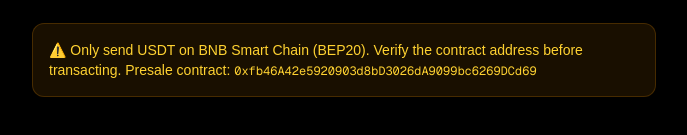
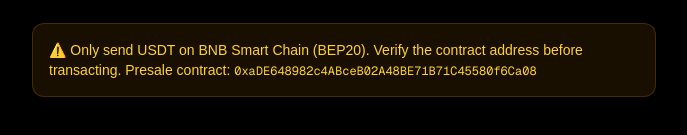
Before and after one commit to PisonAlpha/uhrate, a Next.js app: page /presale in a window 1280 px wide. Shown: the part 1268-1403 px from the top of the page, without its empty margins (296-983 px from the left). Built offline with nearby package versions, Linux system fonts and the light colour scheme; no server answers.

Commit message:
Update presale contract to V2 - correct 18 decimals for BSC USDT, new contract 0xaDE648982c4ABceB02A48BE71B71C45580f6Ca08

```diff
--- a/app/presale/page.tsx
+++ b/app/presale/page.tsx
@@ -3,7 +3,7 @@
 import { useState, useEffect } from 'react';
 import { supabaseAdmin } from '@/lib/supabase';
 
-const PRESALE_CONTRACT = '0xfb46A42e5920903d8bD3026dA9099bc6269DCd69';
+const PRESALE_CONTRACT = '0xaDE648982c4ABceB02A48BE71B71C45580f6Ca08';
 const UHR_CONTRACT = '0xFD8723F83F5A441EdB231F2ef1f89113B481E447';
 const USDT_BEP20 = '0x55d398326f99059fF775485246999027B3197955';
 const PRESALE_PRICE = 0.01;
@@ -133,7 +133,7 @@
         signer
       );
 
-      const usdtAmountWei = ethers.parseUnits(amount.toString(), 6);
+      const usdtAmountWei = ethers.parseUnits(amount.toString(), 18);
       const approveTx = await usdtContract.approve(PRESALE_CONTRACT, usdtAmountWei);
       await approveTx.wait();
 
@@ -174,7 +174,7 @@
         signer
       );
 
-      const usdtAmountWei = ethers.parseUnits(amount.toString(), 6);
+      const usdtAmountWei = ethers.parseUnits(amount.toString(), 18);
       const tx = await presaleContract.buyTokens(usdtAmountWei, {
         gasLimit: 300000,
       });
```
